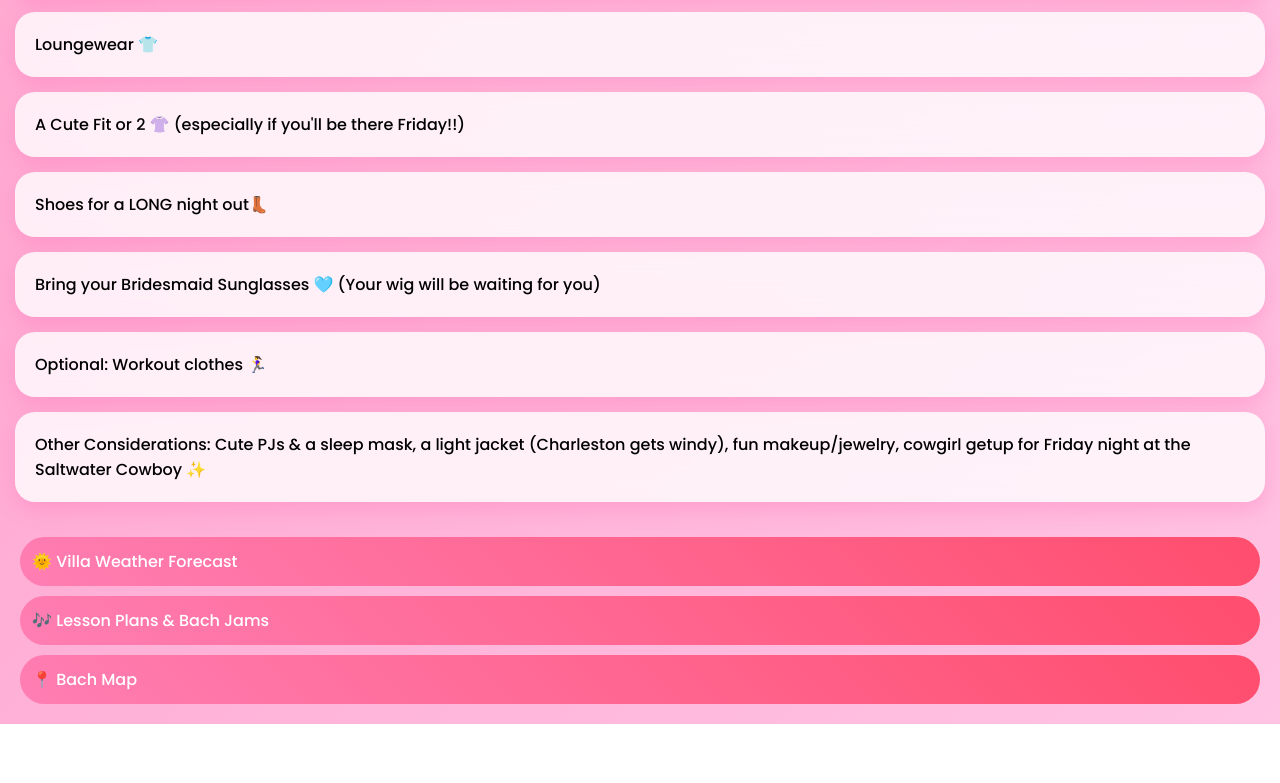
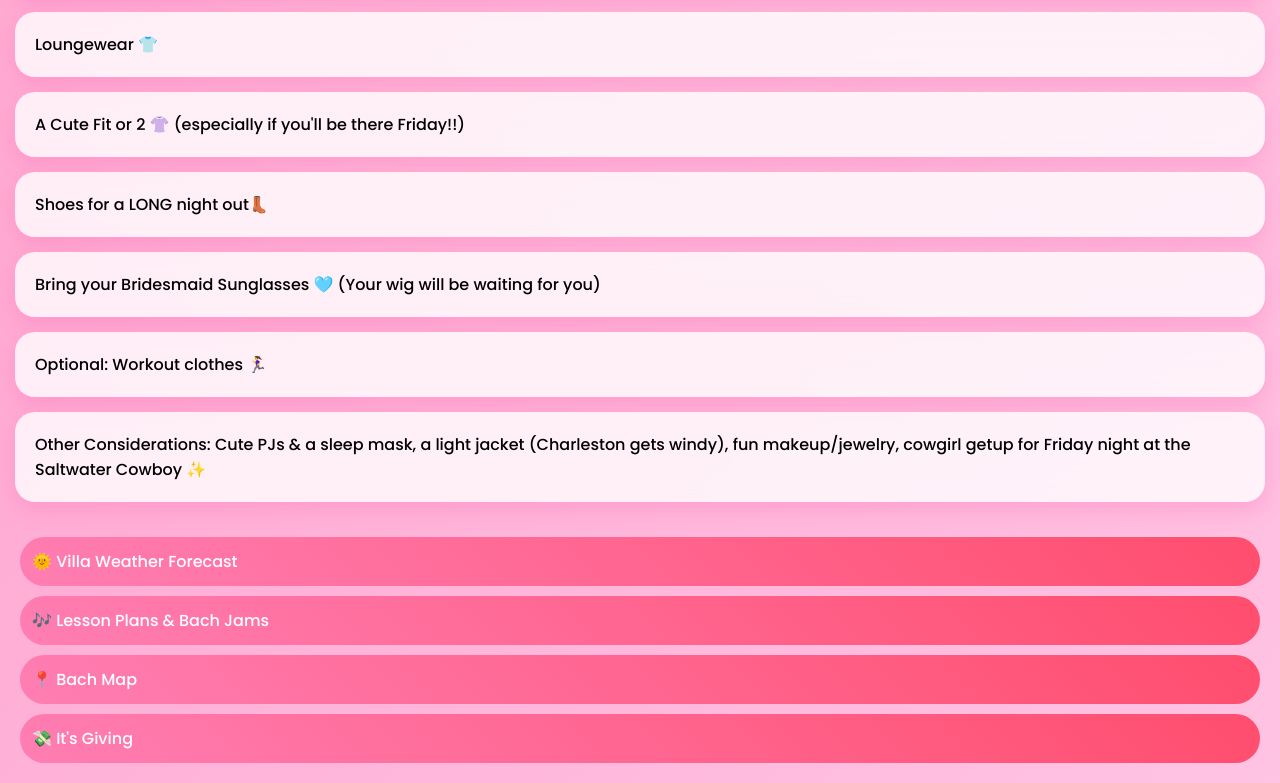
Before and after one commit to katherinefh10/last-toast-app, a plain HTML site: page index.html in a window 1280 px wide. Shown: the part 517-1300 px from the top of the page. Before the commit the page ends 1241 px from the top, so only its background shows below. Drawn offline with Linux system fonts and the light colour scheme.

Commit message:
Update index.html

```diff
--- a/index.html
+++ b/index.html
@@ -101,6 +101,7 @@ function showTextAlert(message) {
   <a href="https://weather.com/weather/tenday/l/585d1704b5eee59d79a9d81ab2d10083a29437a9a4d35458dcc2b6852a7113cc" class="btn" target="_blank">🌞 Villa Weather Forecast</a>
   <a href="https://open.spotify.com/playlist/3G7dFFAjdfU7z5qsVeujIh?si=3ff56c08e5814a2c&pt=74904d59692d8e49be0176fb22b7ac4e" class="btn" target="_blank">🎶 Lesson Plans & Bach Jams</a>
   <a href="https://www.google.com/maps/d/embed?mid=1msk6TEL0I4wrW4jTSyeeCl2s5u8If5o&ehbc=2E312F" class="btn" target="_blank">📍 Bach Map</a>
+  <a href="https://www.splitwise.com/join/Guk4haoNJYL+fh1bw?v=e" class="btn" target="_blank">💸 It's Giving</a>
 </div>
 
 <script src="app.js"></script>
```
